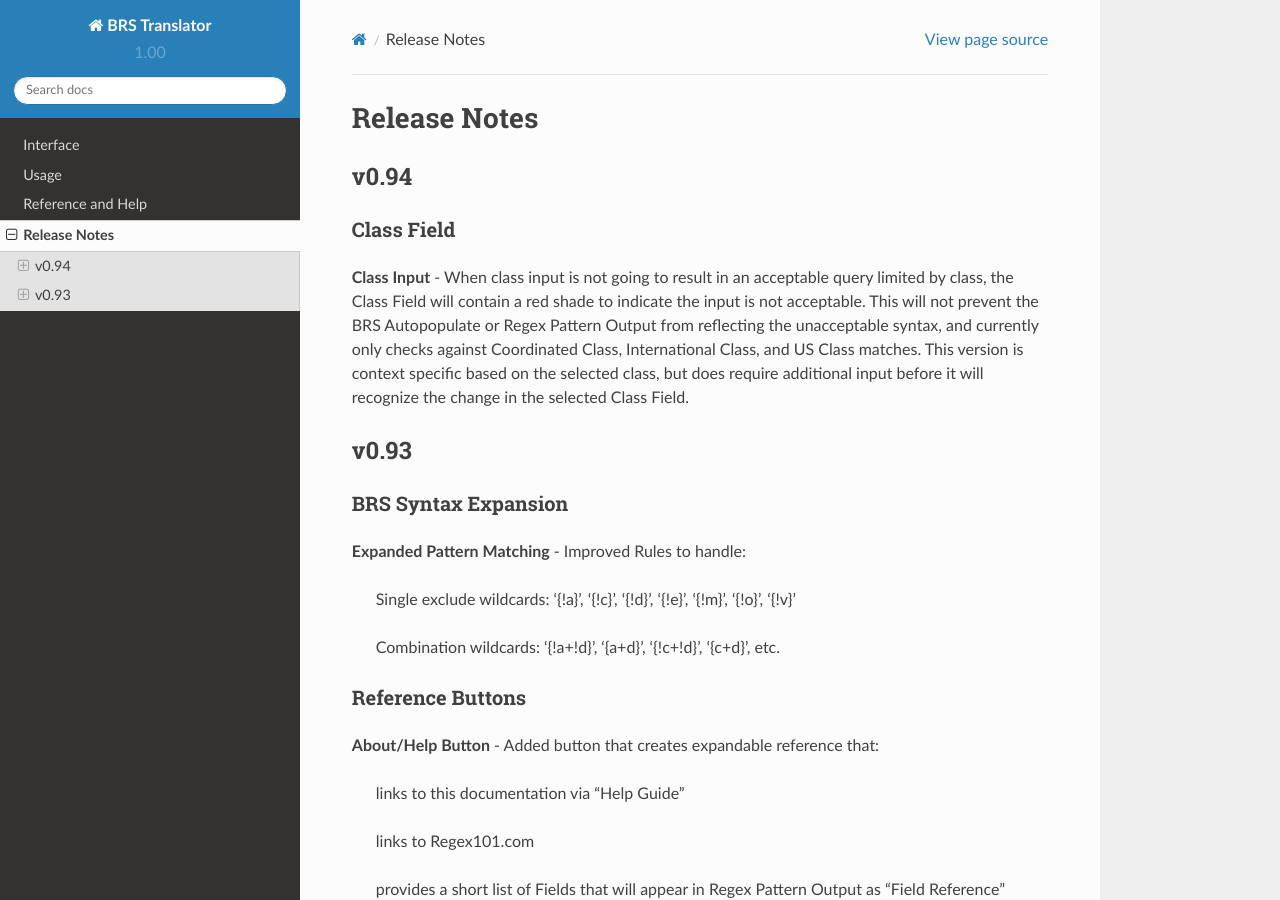
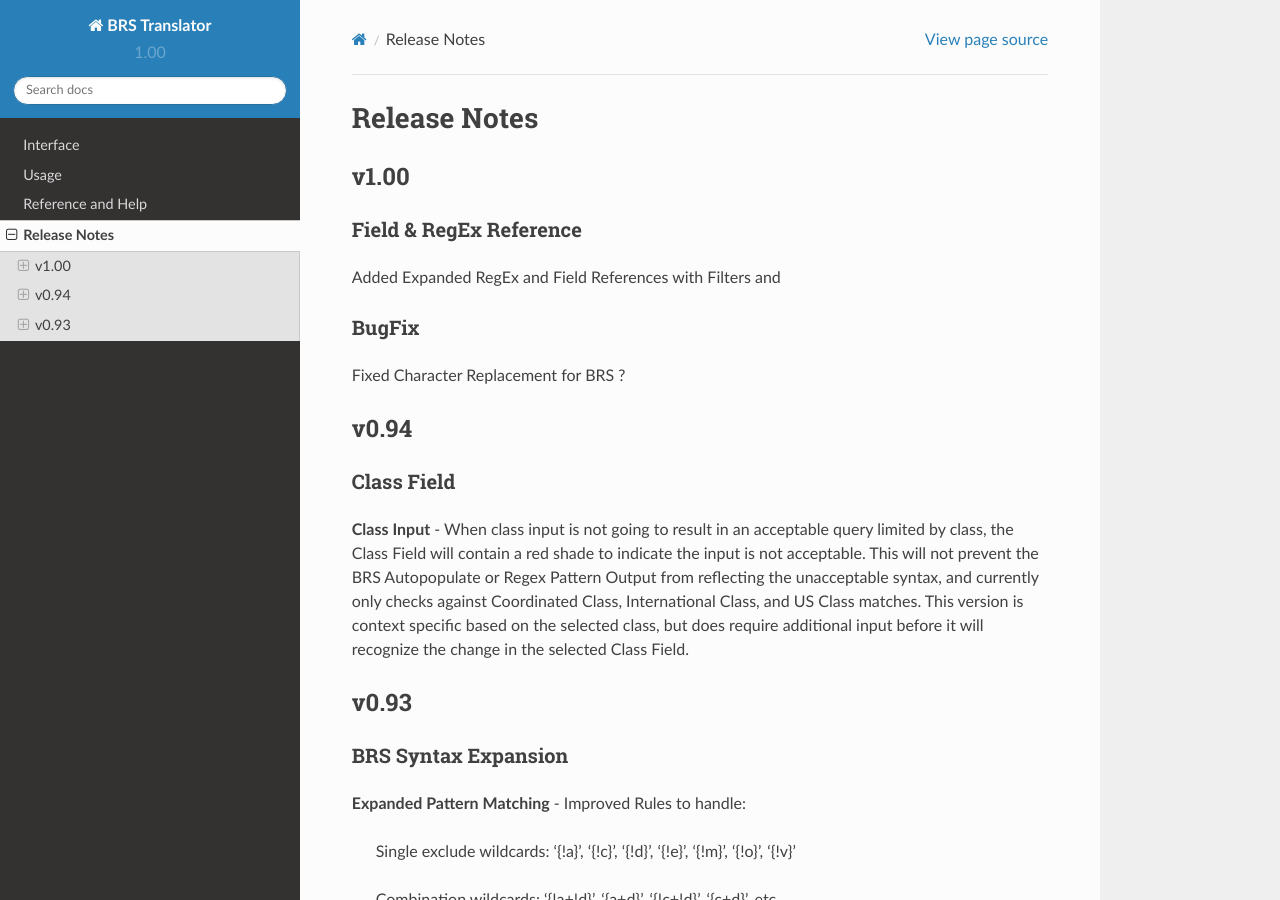
Before and after one commit to Ayjent/BRS-Translator, a Sphinx documentation site: the page built from docs/source/release-notes.rst, in a window 1280 px wide and 900 px high. Built offline with Sphinx 7.4.7 and the Read the Docs theme 2.0.0, drawn with Linux system fonts in a browser that asks for light colours.

Commit message:
Update release-notes.rst

```diff
--- a/docs/source/release-notes.rst
+++ b/docs/source/release-notes.rst
@@ -1,5 +1,17 @@
 Release Notes
 =============
+
+v1.00
+-----
+
+Field & RegEx Reference
+^^^^^^^^^^^^^^^^^^^^^^^
+
+Added Expanded RegEx and Field References with Filters and
+
+BugFix
+^^^^^^
+Fixed Character Replacement for BRS ?
 
 v0.94
 -----
```
